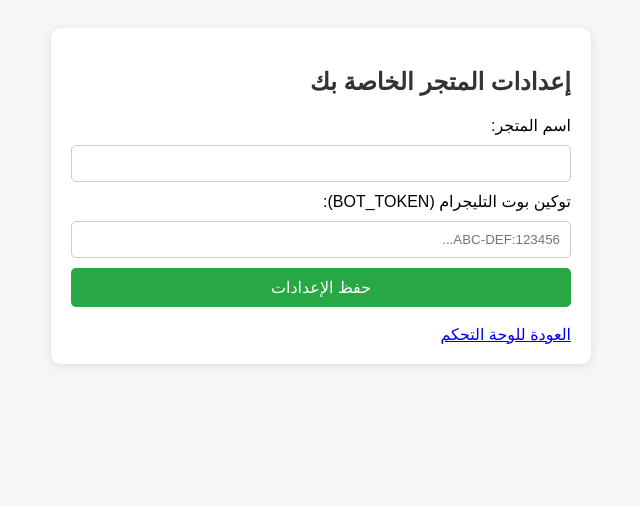
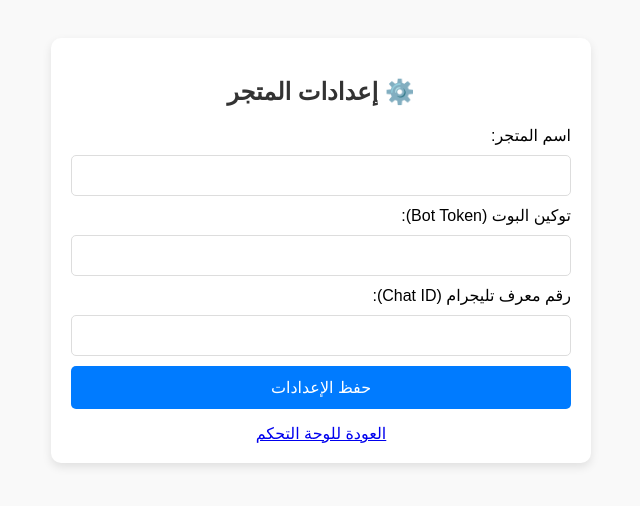
Before and after one commit to chichideb2007-blip/bisnes, a Flask app: page /settings in a window 1280 px wide. Shown: the top 506 px of the page, without its empty margins (319-959 px from the left). Run offline with Flask 3, Linux system fonts and the light colour scheme; the visitor is signed in with stand-in values (Sample User, id 1); data that the repository does not hold is empty.

Commit message:
Update settings.html

```diff
--- a/templates/settings.html
+++ b/templates/settings.html
@@ -4,28 +4,31 @@
     <meta charset="UTF-8">
     <title>إعدادات المتجر</title>
     <style>
-        body { font-family: sans-serif; background-color: #f4f7f6; padding: 20px; }
-        .container { max-width: 500px; background: white; padding: 20px; border-radius: 10px; margin: auto; box-shadow: 0 2px 10px rgba(0,0,0,0.1); }
-        h2 { color: #333; }
-        input { width: 100%; padding: 10px; margin: 10px 0; border: 1px solid #ccc; border-radius: 5px; box-sizing: border-box; }
-        button { background-color: #28a745; color: white; padding: 10px; border: none; border-radius: 5px; cursor: pointer; width: 100%; font-size: 16px; }
-        button:hover { background-color: #218838; }
+        body { font-family: sans-serif; background: #f9f9f9; padding: 30px; }
+        .box { max-width: 500px; background: white; padding: 20px; border-radius: 10px; margin: auto; box-shadow: 0 4px 10px rgba(0,0,0,0.1); }
+        h2 { text-align: center; color: #333; }
+        input { width: 100%; padding: 12px; margin: 10px 0; border: 1px solid #ddd; border-radius: 5px; box-sizing: border-box; }
+        button { background: #007bff; color: white; padding: 12px; border: none; border-radius: 5px; width: 100%; cursor: pointer; font-size: 16px; }
+        button:hover { background: #0056b3; }
+        .nav { text-align: center; margin-top: 15px; }
     </style>
 </head>
 <body>
-    <div class="container">
-        <h2>إعدادات المتجر الخاصة بك</h2>
+    <div class="box">
+        <h2>⚙️ إعدادات المتجر</h2>
         <form method="POST">
             <label>اسم المتجر:</label>
-            <input type="text" name="shop_name" value="{{ settings.shop_name if settings else '' }}" required>
+            <input type="text" name="shop_name" value="{{ settings.shop_name or '' }}" required>
 
-            <label>توكين بوت التليجرام (BOT_TOKEN):</label>
-            <input type="text" name="bot_token" value="{{ settings.bot_token if settings else '' }}" placeholder="123456:ABC-DEF..." required>
+            <label>توكين البوت (Bot Token):</label>
+            <input type="text" name="bot_token" value="{{ settings.bot_token or '' }}" required>
+
+            <label>رقم معرف تليجرام (Chat ID):</label>
+            <input type="text" name="telegram_chat_id" value="{{ settings.telegram_chat_id or '' }}" required>
 
             <button type="submit">حفظ الإعدادات</button>
         </form>
-        <br>
-        <a href="/dashboard">العودة للوحة التحكم</a>
+        <div class="nav"><a href="/dashboard">العودة للوحة التحكم</a></div>
     </div>
 </body>
 </html>
```
